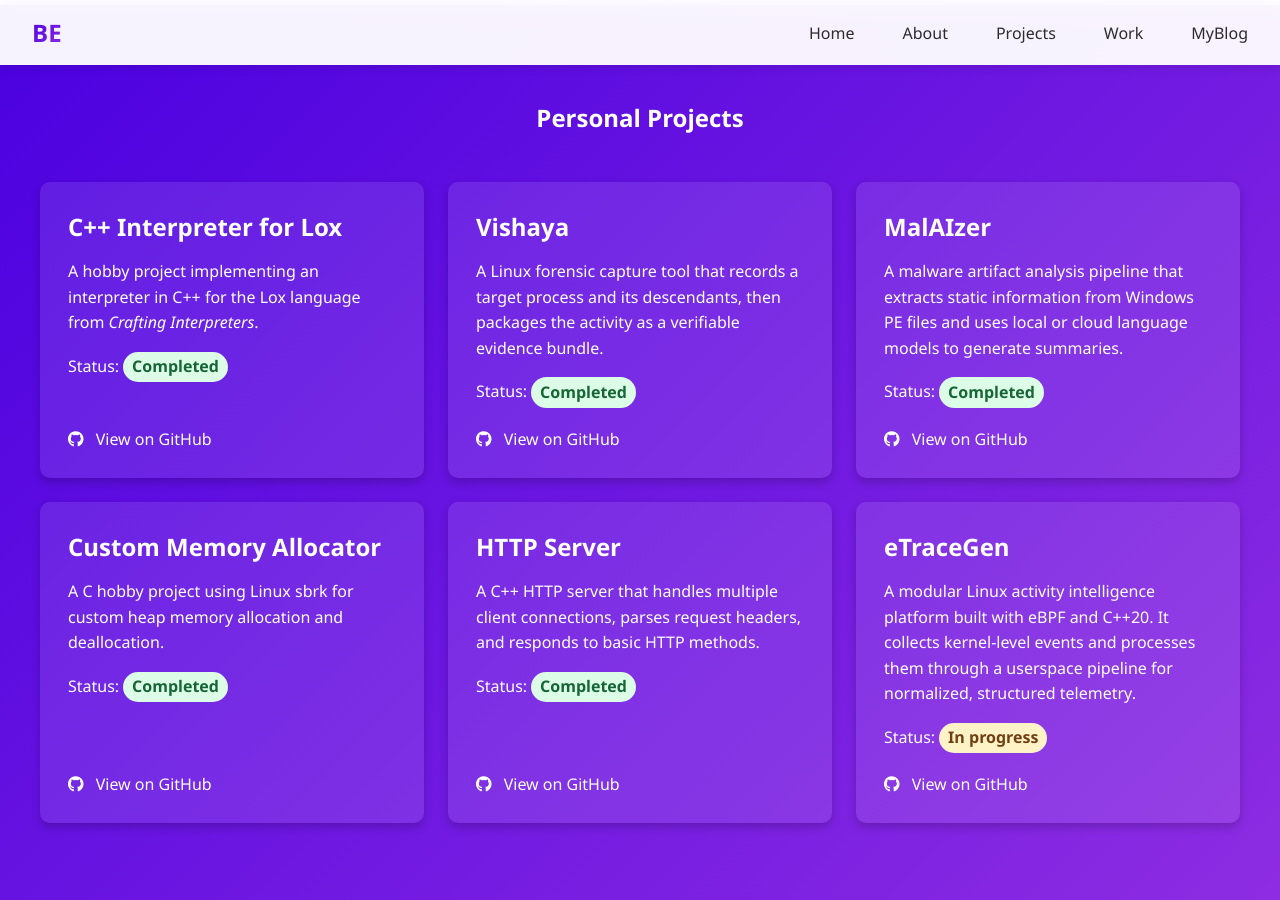
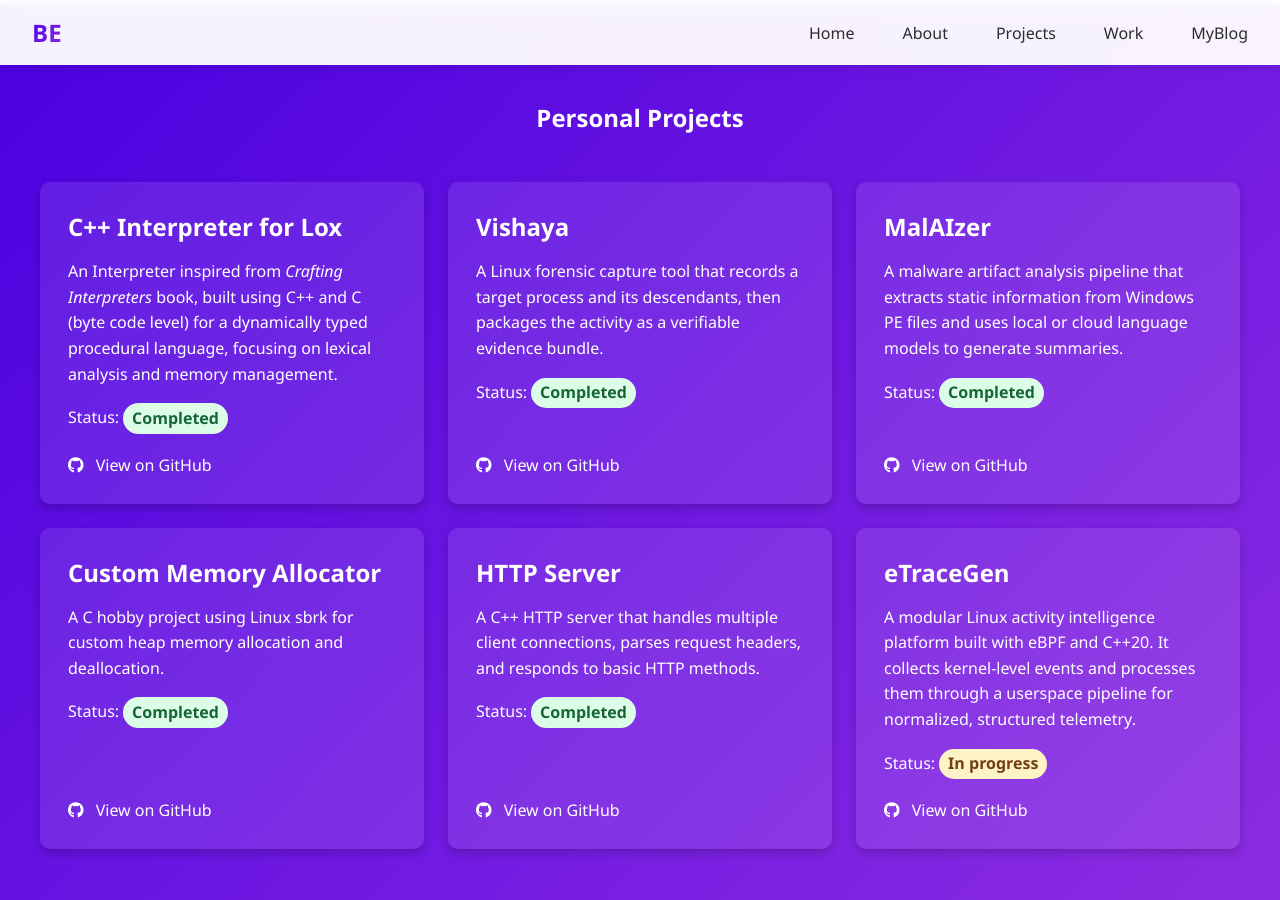
Before and after one commit to bhanuprakasheagala/bhanuprakasheagala.github.io, a Jekyll site: the page built from index.html, in a window 1280 px wide and 900 px high, scrolled down 3032 px. Built offline with Jekyll 4.4.1, drawn with Linux system fonts in a browser that asks for light colours.

Commit message:
update the description for litecode card

```diff
--- a/_includes/portfolio/projects.html
+++ b/_includes/portfolio/projects.html
@@ -3,7 +3,8 @@
         <div class="projects-container">
             <article class="project-card" data-aos="zoom-in" data-aos-delay="80">
                 <h3>C++ Interpreter for Lox</h3>
-                <p>A hobby project implementing an interpreter in C++ for the Lox language from <em>Crafting Interpreters</em>.</p>
+                <p>An Interpreter inspired from <em>Crafting Interpreters</em> book, built using C++ and C (byte code level) for a dynamically
+typed procedural language, focusing on lexical analysis and memory management.</p>
                 <p class="project-status">Status: <span class="status completed">Completed</span></p>
                 <a href="https://github.com/bhanuprakasheagala/litecode" target="_blank" rel="noopener noreferrer" class="github-link">
                     <i class="fab fa-github" aria-hidden="true"></i> View on GitHub
```
